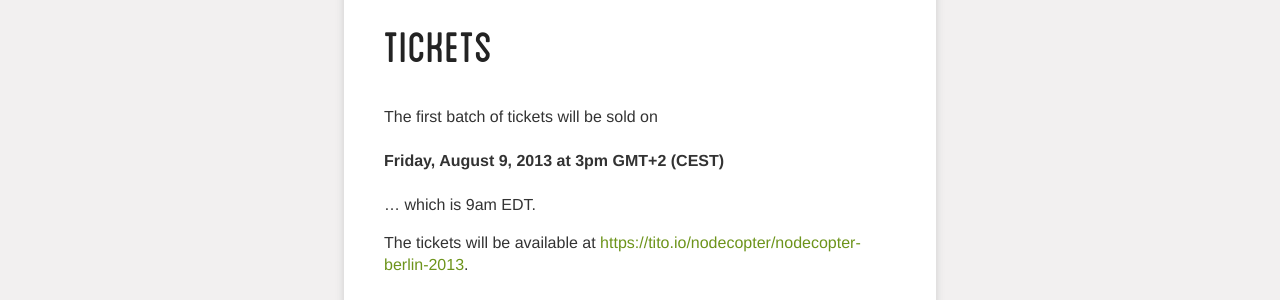
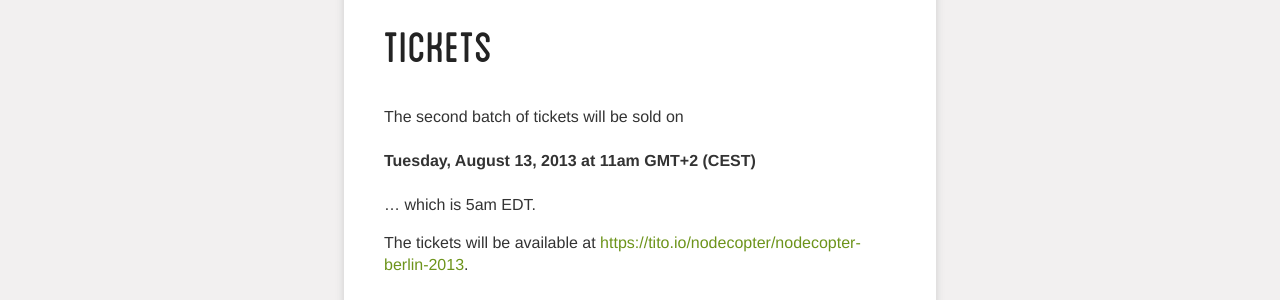
Before and after one commit to nodecopter/nodecopter.com, a Jekyll site: the page built from 2013/berlin/sept-13.md, in a window 1280 px wide and 900 px high, scrolled down 2026 px. Shown: the part 152-452 px from the top of the window. Built offline with Jekyll 4.4.1, drawn with Linux system fonts in a browser that asks for light colours; Markdown is read by kramdown in place of the engine named in the settings.

Commit message:
update berlin page with second batch of tickets

```diff
--- a/2013/berlin/sept-13.md
+++ b/2013/berlin/sept-13.md
@@ -41,7 +41,7 @@ Germany
 
 <h2 id="tickets"><a href="#tickets">Tickets</a></h2>
 
-The first batch of tickets will be sold on<br /><br /><strong>Friday, August 9, 2013 at 3pm GMT+2 (CEST)</strong><br /><br />... which is 9am EDT.
+The second batch of tickets will be sold on<br /><br /><strong>Tuesday, August 13, 2013 at 11am GMT+2 (CEST)</strong><br /><br />... which is 5am EDT.
 
 The tickets will be available at <a href="https://tito.io/nodecopter/nodecopter-berlin-2013">https://tito.io/nodecopter/nodecopter-berlin-2013</a>.
 <hr>
```
